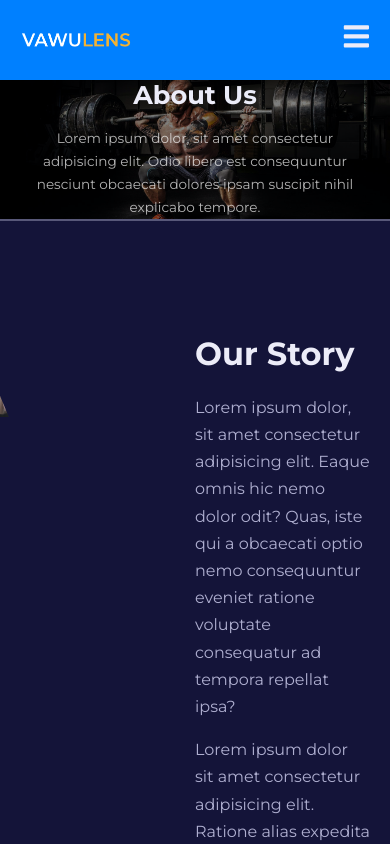
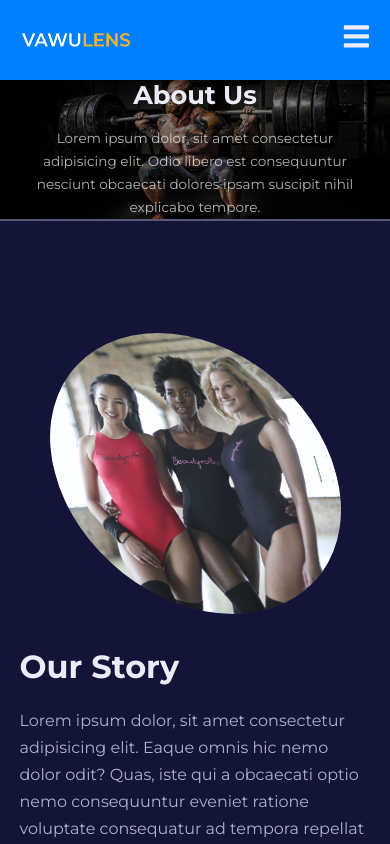
Before and after one commit to kodesand/React-website, a React (Vite) app: page /about in a window 390 px wide. Shown: the top 844 px of the page. Built offline with nearby package versions, Linux system fonts and the light colour scheme.

Commit message:
about page mobile media queries

```diff
--- a/src/pages/about/about.css
+++ b/src/pages/about/about.css
@@ -38,13 +38,14 @@
 @media screen and (max-width: 1024px) {
   .about__section-image {
     width: 60%;
+    margin-inline: auto;
   }
   .about__section-content h1 {
     margin-bottom: 1.2rem;
   }
   .about__story-container,
   .about__mission-container,
-  ..about__vision-container {
+  .about__vision-container {
     grid-template-columns: 1fr;
     gap: 3rem;
   }
@@ -52,3 +53,16 @@
     grid-row: 1;
   }
 }
+
+/* media queries (small screens */
+@media screen and (max-width: 600px) {
+  .about__section-image {
+    width: 80%;
+    margin-inline: auto;
+  }
+  .about__story-container,
+  .about__mission-container,
+  .about__vision-container {
+    gap: 2rem;
+  }
+}
```
